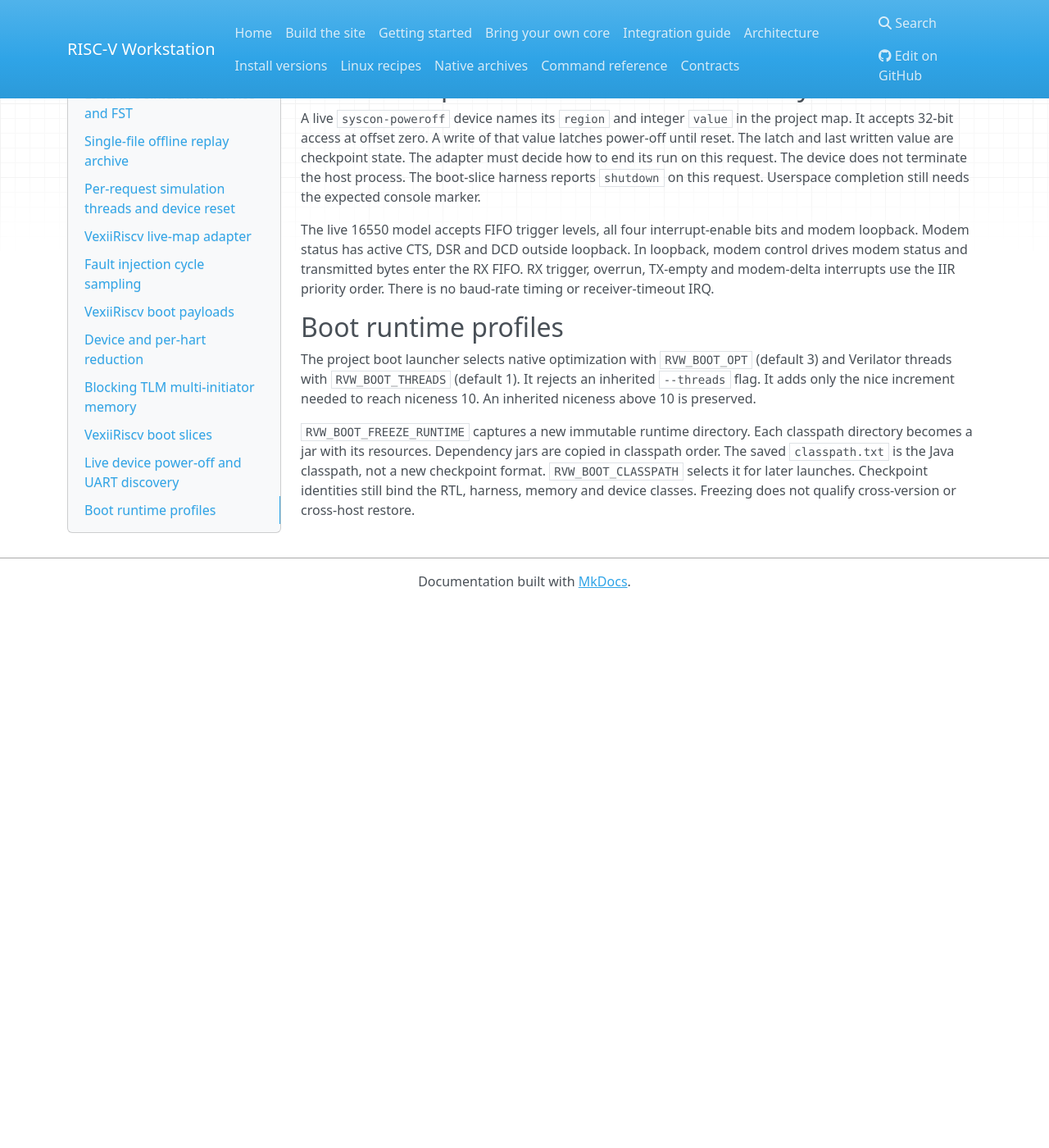
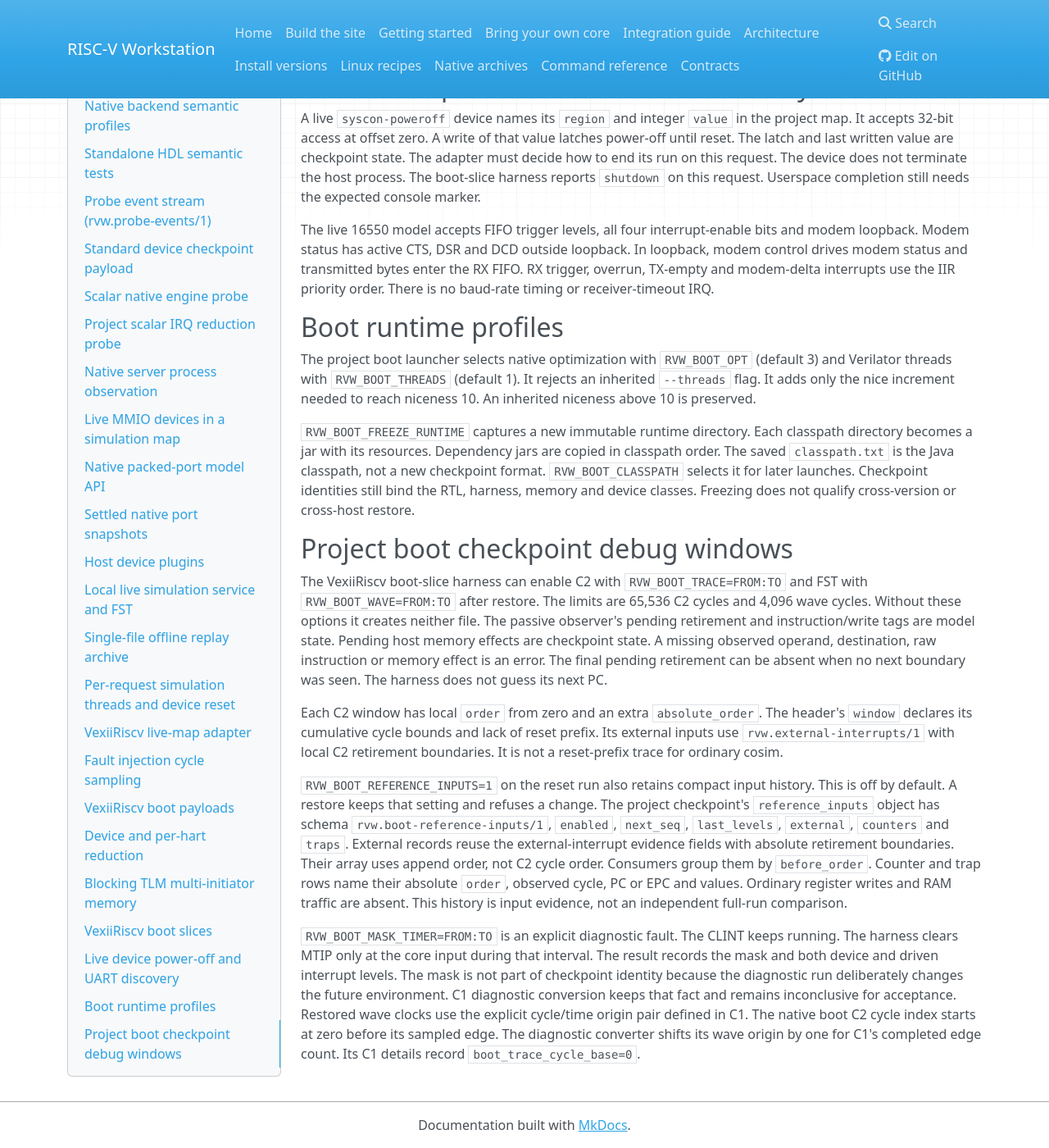
Before and after one commit to riscPrint/risc-v-workstation, an MkDocs documentation site: the page built from docs/contracts/sim.md, in a window 1280 px wide and 1400 px high, scrolled down 10171 px. Shown: the whole window at 82% size. Built offline with MkDocs 1.6.1, drawn with Linux system fonts in a browser that asks for light colours; nearby versions of some CDN libraries; before the commit the page ends 10908 px from its top, so only the background shows below that.

Commit message:
feat(sim): trace bounded windows from boot checkpoints (#1468)

```diff
--- a/docs/contracts/sim.md
+++ b/docs/contracts/sim.md
@@ -552,3 +552,41 @@ copied in classpath order. The saved `classpath.txt` is the Java classpath,
 not a new checkpoint format. `RVW_BOOT_CLASSPATH` selects it for later launches.
 Checkpoint identities still bind the RTL, harness, memory and device classes.
 Freezing does not qualify cross-version or cross-host restore.
+
+## Project boot checkpoint debug windows
+
+The VexiiRiscv boot-slice harness can enable C2 with `RVW_BOOT_TRACE=FROM:TO`
+and FST with `RVW_BOOT_WAVE=FROM:TO` after restore. The limits are 65,536 C2
+cycles and 4,096 wave cycles. Without these options it creates neither file.
+The passive observer's pending retirement and instruction/write tags are
+model state. Pending host memory effects are checkpoint state. A missing
+observed operand, destination, raw instruction or memory effect is an error.
+The final pending retirement can be absent when no next boundary was seen.
+The harness does not guess its next PC.
+
+Each C2 window has local `order` from zero and an extra `absolute_order`.
+The header's `window` declares its cumulative cycle bounds and lack of reset
+prefix. Its external inputs use `rvw.external-interrupts/1` with local C2
+retirement boundaries. It is not a reset-prefix trace for ordinary cosim.
+
+`RVW_BOOT_REFERENCE_INPUTS=1` on the reset run also retains compact input
+history. This is off by default. A restore keeps that setting and refuses a
+change. The project checkpoint's `reference_inputs` object has schema
+`rvw.boot-reference-inputs/1`, `enabled`, `next_seq`, `last_levels`, `external`,
+`counters` and `traps`. External records reuse the external-interrupt evidence
+fields with absolute retirement boundaries. Their array uses append order,
+not C2 cycle order. Consumers group them by `before_order`. Counter and trap
+rows name their absolute `order`, observed cycle, PC or EPC and values.
+Ordinary register writes and RAM traffic are absent. This history is input
+evidence, not an independent full-run comparison.
+
+`RVW_BOOT_MASK_TIMER=FROM:TO` is an explicit diagnostic fault. The CLINT keeps
+running. The harness clears MTIP only at the core input during that interval.
+The result records the mask and both device and driven interrupt levels.
+The mask is not part of checkpoint identity because the diagnostic run
+deliberately changes the future environment. C1 diagnostic conversion keeps
+that fact and remains inconclusive for acceptance. Restored wave clocks use
+the explicit cycle/time origin pair defined in C1.
+The native boot C2 cycle index starts at zero before its sampled edge.
+The diagnostic converter shifts its wave origin by one for C1's completed
+edge count. Its C1 details record `boot_trace_cycle_base=0`.
```
Also changed, not shown: docs/contracts/c1-run.md (+10 -0 lines), examples/vexiiriscv/README.md (+15 -3 lines), examples/vexiiriscv/rvw/linux/CHECKPOINT_DEBUG.md (added, +113 -0 lines), examples/vexiiriscv/rvw/linux/README.md (+3 -0 lines), 13 other files.
